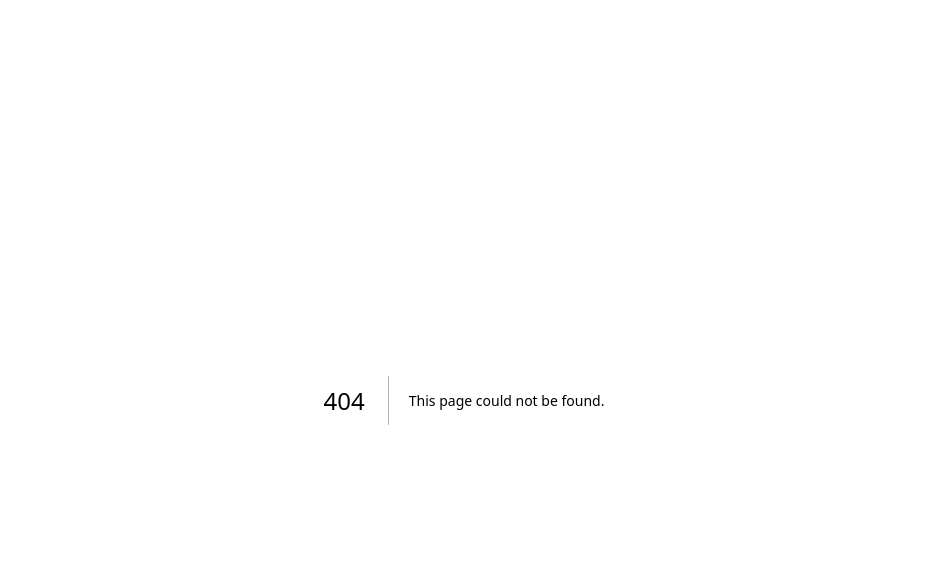
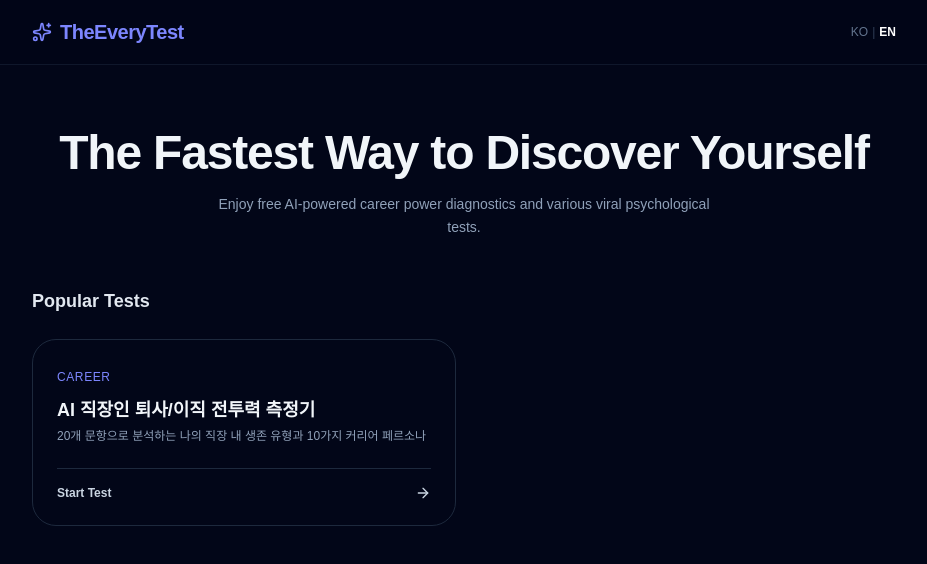
Before and after one commit to kairos0mag/theeverytest, a Next.js app: page /en in a window 1280 px wide. Before the commit this address had no page. Shown: the top 564 px of the page, without its empty margins (176-1103 px from the left). Built offline with nearby package versions, Linux system fonts and the light colour scheme.

Commit message:
feat: implement internationalization (i18n) foundation for KO/EN

```diff
--- /dev/null
+++ b/app/[lang]/page.tsx
@@ -0,0 +1,60 @@
+import { getDictionary } from '@/lib/i18n';
+import { testRegistry } from '@/config/tests';
+import Link from 'next/link';
+import { Sparkles, ArrowRight } from 'lucide-react';
+
+export default async function LangPage({ params }: { params: { lang: string } }) {
+  // lang 파라미터가 없으면 'ko'를 기본값으로 사용
+  const lang = params.lang as 'ko' | 'en' || 'ko';
+  const dict = await getDictionary(lang);
+  const tests = Object.values(testRegistry);
+
+  return (
+    <main className="min-h-screen bg-slate-950 text-white selection:bg-indigo-500">
+      {/* 헤더 */}
+      <header className="border-b border-slate-900 sticky top-0 bg-slate-950/80 backdrop-blur-md z-50">
+        <div className="max-w-4xl mx-auto px-4 h-16 flex items-center justify-between">
+          <Link href={`/${lang}`} className="flex items-center gap-2 font-black text-xl tracking-tight text-indigo-400">
+            <Sparkles className="w-5 h-5" />
+            <span>TheEveryTest</span>
+          </Link>
+          <div className="flex gap-1 text-xs">
+             <Link href="/ko" className={`${lang === 'ko' ? 'font-bold text-white' : 'text-slate-500'}`}>KO</Link>
+             <span className="text-slate-700">|</span>
+             <Link href="/en" className={`${lang === 'en' ? 'font-bold text-white' : 'text-slate-500'}`}>EN</Link>
+          </div>
+        </div>
+      </header>
+
+      {/* 히어로 영역 - 언어 팩 적용 */}
+      <section className="max-w-4xl mx-auto px-4 pt-16 pb-12 text-center">
+        <h1 className="text-4xl sm:text-5xl font-black tracking-tight mb-4 text-slate-100">
+          {dict.home.title}
+        </h1>
+        <p className="text-slate-400 text-sm max-w-lg mx-auto leading-relaxed">
+          {dict.home.subtitle}
+        </p>
+      </section>
+
+      {/* 테스트 카드 - 언어 팩 및 로케일 URL 적용 */}
+      <section className="max-w-4xl mx-auto px-4 pb-24">
+        <h2 className="text-lg font-bold text-slate-200 mb-6">{dict.home.popular}</h2>
+        <div className="grid grid-cols-1 sm:grid-cols-2 gap-4">
+          {tests.map((test) => (
+            <Link key={test.slug} href={`/${lang}/tests/${test.slug}`} className="border border-slate-800 rounded-3xl p-6 flex flex-col justify-between">
+              <div>
+                <span className="text-xs uppercase tracking-wider text-indigo-400">{test.category}</span>
+                <h3 className="text-lg font-bold text-slate-100 mt-2">{test.title}</h3>
+                <p className="text-slate-400 text-xs mt-1 mb-6">{test.description}</p>
+              </div>
+              <div className="flex items-center justify-between pt-4 border-t border-slate-800 text-xs font-semibold text-slate-300">
+                <span>{dict.home.start}</span>
+                <ArrowRight className="w-4 h-4" />
+              </div>
+            </Link>
+          ))}
+        </div>
+      </section>
+    </main>
+  );
+}
--- /dev/null
+++ b/lib/i18n.ts
@@ -0,0 +1,8 @@
+const dictionaries = {
+  ko: () => import('@/locales/ko.json').then((module) => module.default),
+  en: () => import('@/locales/en.json').then((module) => module.default),
+};
+
+export const getDictionary = async (locale: keyof typeof dictionaries) => {
+  return dictionaries[locale]();
+};
--- /dev/null
+++ b/locales/en.json
@@ -0,0 +1,9 @@
+{
+  "home": {
+    "title": "The Fastest Way to Discover Yourself",
+    "subtitle": "Enjoy free AI-powered career power diagnostics and various viral psychological tests.",
+    "popular": "Popular Tests",
+    "qCount": "{count} Questions",
+    "start": "Start Test"
+  }
+}
--- /dev/null
+++ b/locales/ko.json
@@ -0,0 +1,9 @@
+{
+  "home": {
+    "title": "나를 발견하는 가장 빠른 방법",
+    "subtitle": "AI 분석 엔진 기반 직장인 전투력 진단부터 다양한 바이럴 심리 테스트를 무료로 즐겨보세요.",
+    "popular": "인기 테스트 목록",
+    "qCount": "{count}문항",
+    "start": "테스트 시작하기"
+  }
+}
```
